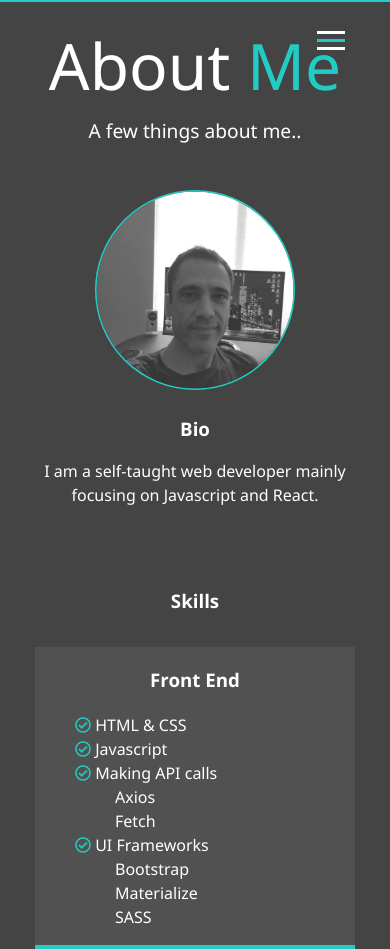
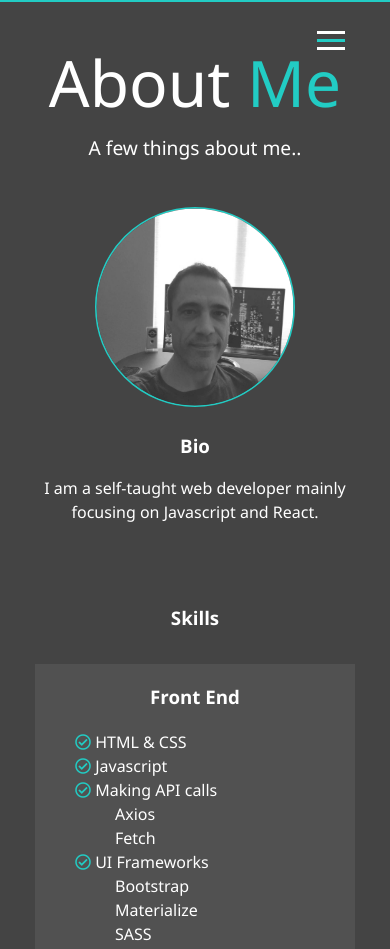
Before and after one commit to KyleKnolleLynch/Portfolio, a website: page dist/about.html in a window 390 px wide. Shown: the top 949 px of the page. Drawn offline with Linux system fonts and the light colour scheme.

Commit message:
media queries

```diff
--- a/scss/_config.scss
+++ b/scss/_config.scss
@@ -54,11 +54,6 @@ $background-opacity: 0.9;
   }
 }
 @mixin mediaLg {
-  @media screen and (min-width: 769) and (max-width: 1180px) {
-    @content;
-  }
-}
-@mixin mediaXl {
   @media screen and (min-width: 1181px) {
     @content;
   }
--- a/scss/_mobile.scss
+++ b/scss/_mobile.scss
@@ -17,14 +17,14 @@
     top: 1.8rem;
     right: 2.8rem;
   }
-  main {
+
+  #about {
     padding: 2rem;
 
-    &#home h1 {
-      margin-top: 10vh;
+    h1 {
+      margin-top: 2vh;
     }
 
-    &#about {
     .bio-img {
       margin-top: -1rem;
       img {
@@ -40,12 +40,14 @@
     > h3 {
       margin: 5rem auto 2rem;
     }
+    .dev-icons {
+      margin: 1.5rem 0 -1.5rem;
     }
   }
 
   #contact {
     .contact-boxes {
-      margin-top: 2rem;
+      margin: 0;
     }
     .box {
       font-size: 1.3rem;
@@ -99,9 +101,6 @@
 }
 
 @include mediaLg {
-}
-
-@include mediaXl {
   #contact .box {
     font-size: 1.8rem;
   }
--- a/scss/main.scss
+++ b/scss/main.scss
@@ -77,7 +77,6 @@ main {
 
 //   about page
 #about {
-
   .bio-img {
     word-wrap: break-word;
     max-width: 1100px;
@@ -129,7 +128,7 @@ main {
 .dev-icons {
   display: grid;
   grid-template-columns: repeat(auto-fit, minmax(4rem, 1fr));
-  margin: 1rem 0 -3rem;
+  margin: 2rem 0 -2.5rem;
   img {
     width: 100%;
     display: block;
@@ -199,7 +198,6 @@ main {
 
 // contact page
 #contact {
-
   .contact-boxes {
     display: grid;
     grid-template-columns: 1fr;
```
Also changed, not shown: dist/css/main.css. Lines whose indentation alone changed are shown as unchanged.
